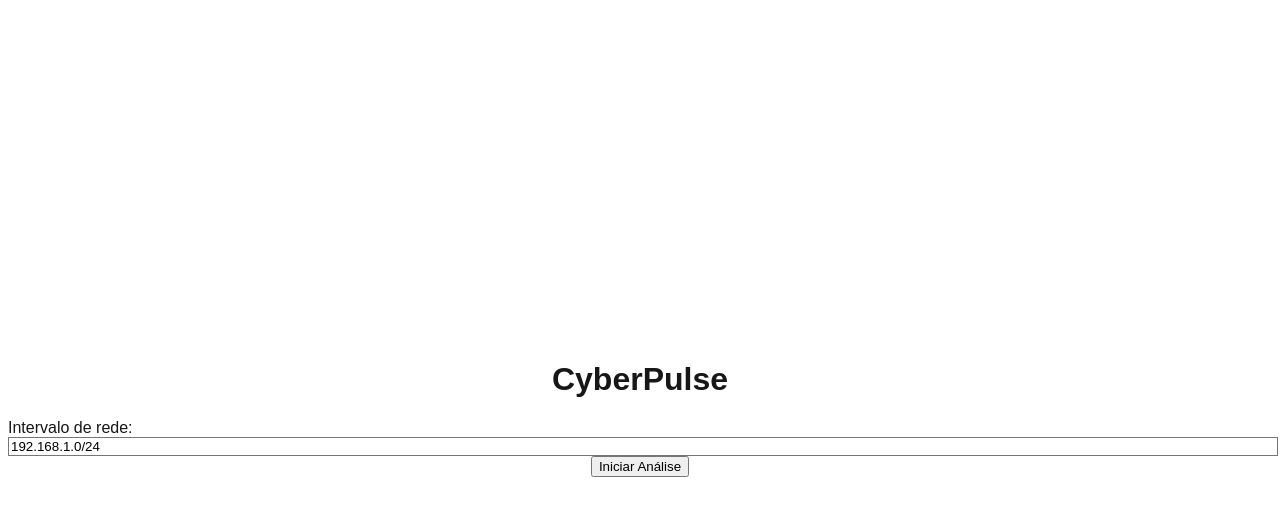
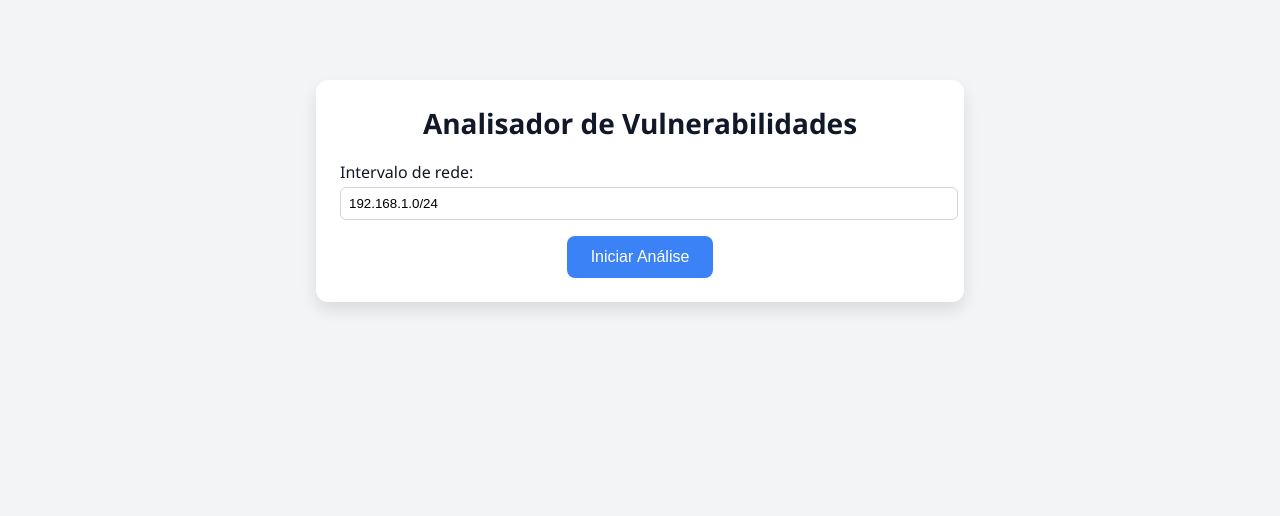
Before and after one commit to GustavoTolentino/CyberPulse, a Next.js app in the folder cyberpulse/: page / in a window 1280 px wide. Shown: the top 516 px of the page. Built offline with nearby package versions, Linux system fonts and the light colour scheme.

Commit message:
Front morderno e back funcionando, varrendo do 0 a 255 algumas portas, mas a principio sistema funcionando em localhost

```diff
--- a/cyberpulse/package.json
+++ b/cyberpulse/package.json
@@ -17,8 +17,10 @@
   "devDependencies": {
     "@eslint/eslintrc": "^3",
     "@tailwindcss/postcss": "^4",
+    "autoprefixer": "^10.4.21",
     "eslint": "^9",
     "eslint-config-next": "15.3.1",
-    "tailwindcss": "^4"
+    "postcss": "^8.5.3",
+    "tailwindcss": "^4.1.4"
   }
 }
--- a/cyberpulse/src/app/api/scan/route.js
+++ b/cyberpulse/src/app/api/scan/route.js
@@ -2,30 +2,21 @@ import { parseStringPromise } from 'xml2js'
 import { promisify } from 'util'
 import { execFile } from 'child_process'
 
-// CAMINHO DO NMAP (ajuste via "Copy as path")
+// Caminho completo do nmap.exe com barras escapadas
 const NMAP_CMD = "D:\\Program Files (x86)\\Nmap\\nmap.exe"
+
 const execFileAsync = promisify(execFile)
 
-// 100 portas TCP comuns
-const COMMON_PORTS = [
-  21,22,23,25,53,67,68,69,80,81,
-  110,119,123,137,138,139,143,161,162,179,
-  389,443,445,465,514,515,587,631,636,873,
-  993,995,1080,1194,1433,1521,1723,2049,2100,2222,
-  2483,3306,3389,3986,5432,5631,5900,5985,5986,6379,
-  6667,7001,8080,8443,8888,9000,9090,9200,9300,11211,
-  27017,27018,27019,28017,5000,5001,5002,5003,54321,32768,
-  49152,49153,49154,49155,49156,49157,6000,6001,6666,7000,
-  7443,8000,8008,8009,8443,9001,10000,10514,11234,16200,
-  20000,32769,49158,49159,49160,49161,49162,49163,49164,49165
-]
+// Lista de portas personalizadas
+const COMMON_PORTS = [21,22,23,25,53,67]
 const PORT_LIST = COMMON_PORTS.join(',')
 
 export async function GET(request) {
   const { searchParams } = new URL(request.url)
   const range = searchParams.get('range') || '192.168.1.0/24'
 
-  console.log('🔍 Iniciando Nmap em', range)
+  // Feedback no console do comando exato sendo executado
+  console.log('🔍 Executando Nmap com:', NMAP_CMD, ['-Pn','-T4','-p',PORT_LIST,'-oX','-',range])
 
   try {
     const { stdout } = await execFileAsync(
@@ -52,10 +43,7 @@ export async function GET(request) {
         : []
       const openPorts = portsArr
         .filter(p => p.state?.$?.state === 'open')
-        .map(p => ({
-          port: Number(p.$.portid),
-          service: p.service?.$.name || 'unknown'
-        }))
+        .map(p => ({ port: Number(p.$.portid), service: p.service?.$.name || 'unknown' }))
 
       return { ip, status, openPorts }
     })
--- a/cyberpulse/src/app/globals.css
+++ b/cyberpulse/src/app/globals.css
@@ -1,27 +1,121 @@
-/* 1. Diretivas do Tailwind */
-@tailwind base;
-@tailwind components;
-@tailwind utilities;
-
-/* 2. Variáveis de tema claro */
+/* Variáveis de cores */
 :root {
-  --background: #ffffff;
-  --foreground: #171717;
+  --background: #f3f4f6;
+  --foreground: #111827;
+  --card-bg: #ffffff;
+  --primary: #3b82f6;
+  --primary-dark: #2563eb;
+  --border: #d1d5db;
+  --error: #dc2626;
 }
 
-/* 3. Dark mode via media query */
-@media (prefers-color-scheme: dark) {
-  :root {
-    --background: #0a0a0a;
-    --foreground: #ededed;
-  }
+body {
+  margin: 0;
+  padding: 0;
+  background: var(--background);
+  color: var(--foreground);
+  font-family: 'Segoe UI', Arial, sans-serif;
 }
 
-/* 4. Aplicando cores e fonte padrão */
-body {
-  background-color: var(--background);
-  color: var(--foreground);
-  font-family: Arial, Helvetica, sans-serif;
+/* Container central */
+.card {
+  background: var(--card-bg);
+  padding: 24px;
+  border-radius: 12px;
+  box-shadow: 0 8px 16px rgba(0,0,0,0.1);
+  max-width: 600px;
+  margin: 80px auto;
+  text-align: center;
 }
 
-/* 5. Animação da barra de progresso indeterminada */
+.card h1 {
+  margin-top: 0;
+  font-size: 1.75rem;
+}
+
+.form-group {
+  margin-bottom: 16px;
+  text-align: left;
+}
+
+.form-group label {
+  display: block;
+  margin-bottom: 4px;
+}
+
+.form-group input {
+  width: 100%;
+  padding: 8px;
+  border: 1px solid var(--border);
+  border-radius: 6px;
+}
+
+/* Botão principal */
+.btn {
+  background: var(--primary);
+  color: white;
+  border: none;
+  padding: 12px 24px;
+  font-size: 1rem;
+  border-radius: 8px;
+  cursor: pointer;
+  transition: background 0.2s;
+}
+.btn:hover {
+  background: var(--primary-dark);
+}
+.btn:disabled {
+  opacity: 0.6;
+  cursor: not-allowed;
+}
+
+/* Barra de progresso indeterminada */
+.progress {
+  position: relative;
+  height: 8px;
+  background: var(--border);
+  border-radius: 4px;
+  overflow: hidden;
+  margin: 16px 0;
+}
+.progress::before {
+  content: '';
+  position: absolute;
+  top: 0;
+  left: -40%;
+  width: 40%;
+  height: 100%;
+  background: var(--primary);
+  animation: loading 1s infinite;
+}
+@keyframes loading {
+  0% { left: -40%; }
+  100% { left: 100%; }
+}
+
+/* Estilos de erro e resultados */
+.error {
+  color: var(--error);
+  margin-top: 12px;
+}
+
+.results {
+  margin-top: 24px;
+  text-align: left;
+}
+
+.results h2 {
+  margin-top: 0;
+}
+
+.results ul {
+  padding-left: 20px;
+}
+
+.results ul ul {
+  padding-left: 16px;
+}
+
+.results em {
+  color: var(--border);
+}
--- a/cyberpulse/src/app/layout.js
+++ b/cyberpulse/src/app/layout.js
@@ -19,9 +19,7 @@ export const metadata = {
 export default function RootLayout({ children }) {
   return (
     <html lang="pt-BR">
-      <body className="bg-gray-100 text-gray-900">
-        {children}
-      </body>
+      <body>{children}</body>
     </html>
   )
 }
--- a/cyberpulse/src/app/page.js
+++ b/cyberpulse/src/app/page.js
@@ -1,23 +1,26 @@
 'use client'
-
+import './globals.css'
 import { useState } from 'react'
 
 export default function Home() {
   const [range, setRange] = useState('192.168.1.0/24')
   const [loading, setLoading] = useState(false)
-  const [result, setResult] = useState(null)
+  const [devices, setDevices] = useState(null)
   const [error, setError] = useState(null)
 
   const iniciarAnalise = async () => {
+    console.log(`Iniciando análise para range: ${range}`)
     setLoading(true)
-    setResult(null)
+    setDevices(null)
     setError(null)
     try {
       const res = await fetch(`/api/scan?range=${encodeURIComponent(range)}`)
+      console.log('Fetch concluído, status:', res.status)
       const data = await res.json()
-      if (!res.ok) throw new Error(data.error || 'Erro desconhecido')
-      setResult(data)
+      console.log('Dados recebidos:', data)
+      setDevices(data.devices)
     } catch (err) {
+      console.error('Erro na análise:', err)
       setError(err.message)
     } finally {
       setLoading(false)
@@ -25,53 +28,45 @@ export default function Home() {
   }
 
   return (
-    <main className="flex flex-col items-center justify-center min-h-screen bg-gray-100 p-6 text-gray-900">
-      <h1 className="text-3xl font-bold mb-6">CyberPulse</h1>
+    <main className="card">
+      <h1>Analisador de Vulnerabilidades</h1>
 
-      <label className="mb-2 flex flex-col items-start w-full max-w-md">
-        <span className="mb-1 font-medium">Intervalo de rede:</span>
+      <div className="form-group">
+        <label htmlFor="range">Intervalo de rede:</label>
         <input
+          id="range"
           type="text"
           value={range}
           onChange={e => setRange(e.target.value)}
-          className="w-full p-2 border rounded text-gray-900 bg-white focus:outline-none focus:ring-2 focus:ring-blue-500"
         />
-      </label>
+      </div>
 
-      <button
-        onClick={iniciarAnalise}
-        disabled={loading}
-        className="mt-4 bg-blue-600 disabled:opacity-50 hover:bg-blue-700 text-white font-bold py-3 px-6 rounded-lg mb-4"
-      >
+      <button onClick={iniciarAnalise} disabled={loading} className="btn">
         {loading ? 'Analisando...' : 'Iniciar Análise'}
       </button>
 
       {/* Barra de progresso indeterminada */}
-      {loading && (
-        <div className="w-full max-w-md h-2 bg-gray-200 rounded overflow-hidden mb-6">
-          <div className="h-2 bg-blue-500 animate-[progress_1.5s_linear_infinite]"></div>
-        </div>
-      )}
+      {loading && <div className="progress"></div>}
 
-      {error && (
-        <div className="text-red-600 font-medium mb-4">{error}</div>
-      )}
+      {/* Erro */}
+      {error && <p className="error">{error}</p>}
 
-      {result && (
-        <div className="w-full max-w-2xl bg-white p-6 rounded-lg shadow-md text-gray-900">
-          <h2 className="text-2xl font-bold mb-4">Resultados:</h2>
-          <ul className="list-disc list-inside space-y-2">
-            {result.devices.map((device, i) => (
-              <li key={i}>
+      {/* Resultados */}
+      {devices && (
+        <div className="results">
+          <h2>Resultados:</h2>
+          <ul>
+            {devices.map((device, idx) => (
+              <li key={idx}>
                 <strong>{device.ip}</strong> — {device.status}
                 {device.openPorts.length > 0 ? (
-                  <ul className="list-disc list-inside ml-5 text-sm">
-                    {device.openPorts.map((p, j) => (
-                      <li key={j}>Porta {p.port}: {p.service}</li>
+                  <ul>
+                    {device.openPorts.map((port, j) => (
+                      <li key={j}>Porta {port.port}: {port.service}</li>
                     ))}
                   </ul>
                 ) : (
-                  <span className="ml-2 text-sm text-gray-500">nenhuma porta aberta</span>
+                  <em>nenhuma porta aberta</em>
                 )}
               </li>
             ))}
```
Also changed, not shown: 1 other file (tests, documents, lock files or other folders).
